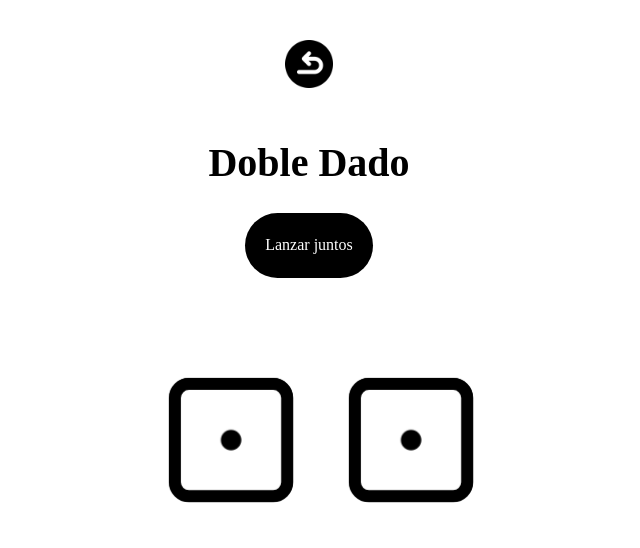
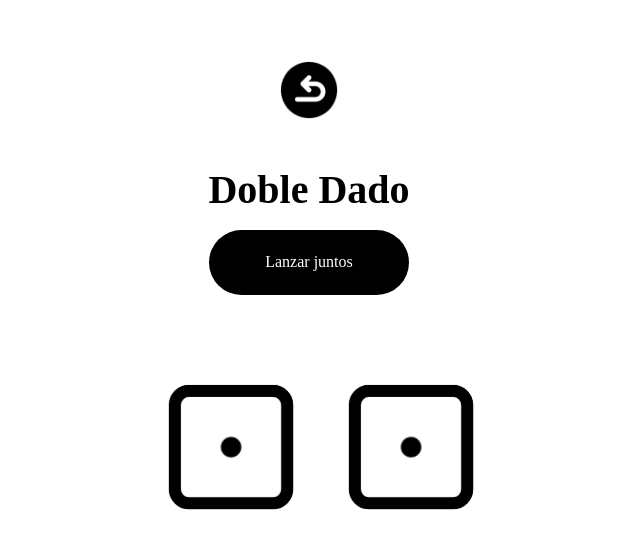
Before and after one commit to devosw98/dadoVirtual, a plain HTML site: page assets/html_pages/dos_dados.html in a window 1280 px wide. Shown: the whole page, without its empty margins (331-971 px from the left). Drawn offline with Linux system fonts and the light colour scheme; a web font is replaced by a local one.

Commit message:
arreglos visuales

```diff
--- a/assets/css/style_dosDados.css
+++ b/assets/css/style_dosDados.css
@@ -18,7 +18,7 @@ body {
 }
 
 .container {
-    margin-top: -350px;
+    margin-top: -332px;
     display: flex;
     flex-direction: column; /* Mantén los elementos en columna */
     justify-content: center; /* Centra el contenido verticalmente dentro de .container */
@@ -30,11 +30,11 @@ body {
 }
 
 .containterTextButton {
-    margin-bottom: 50px;
-    margin-top: -180px;
+    display: grid;
+    justify-items: center;
     align-items: center;
-    text-align: center;
-    justify-items: center;
+    margin-bottom: 130px;
+    margin-top: -160px;
 }
 
 .btn_volverIcon:hover {
@@ -44,12 +44,16 @@ body {
 }
 
 .btn_volverIcon{
-    margin-bottom: -200px;
-    scale: 10%;
+    scale: 12%;
+    margin-bottom: -110px;
+    width: 500px;
+    height: auto;
+    cursor: pointer;
 }
 
 h1 {
-    margin-top: 15px;
+    margin-top: -90px;
+    margin-bottom: -10px;
     font-size: 40px;
     font-weight: 900;
 }
@@ -78,7 +82,7 @@ button:hover {
 
 /* Nuevo contenedor para los dados */
 .dados-wrapper {
-    margin-top: 50px;
+    margin-top: -40px;
     display: flex;
     justify-content: center;
     align-items: center;
--- a/assets/css/style_unDado.css
+++ b/assets/css/style_unDado.css
@@ -46,6 +46,7 @@ body {
 
 .btn_volverIcon{
     margin-top: -150px;
+    scale: 12%;
     width: 500px;
     height: auto;
     margin-bottom: 20px;
```
